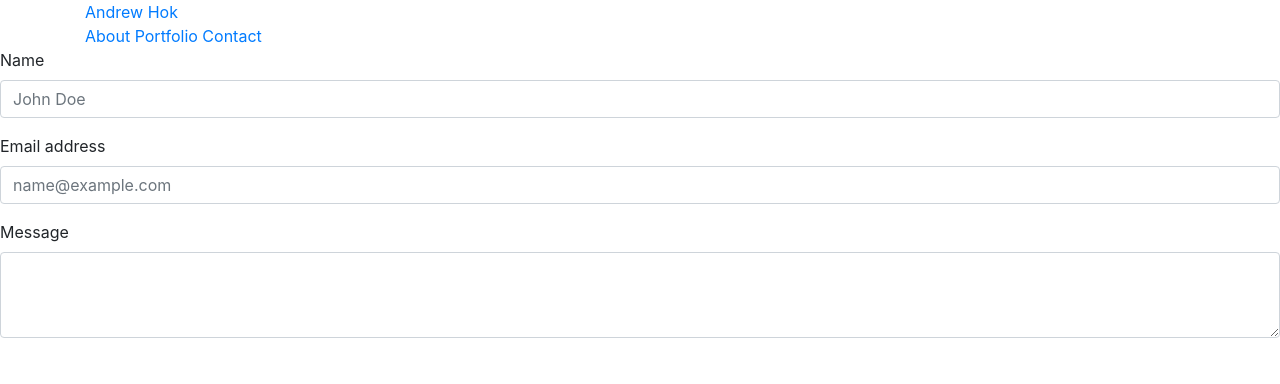
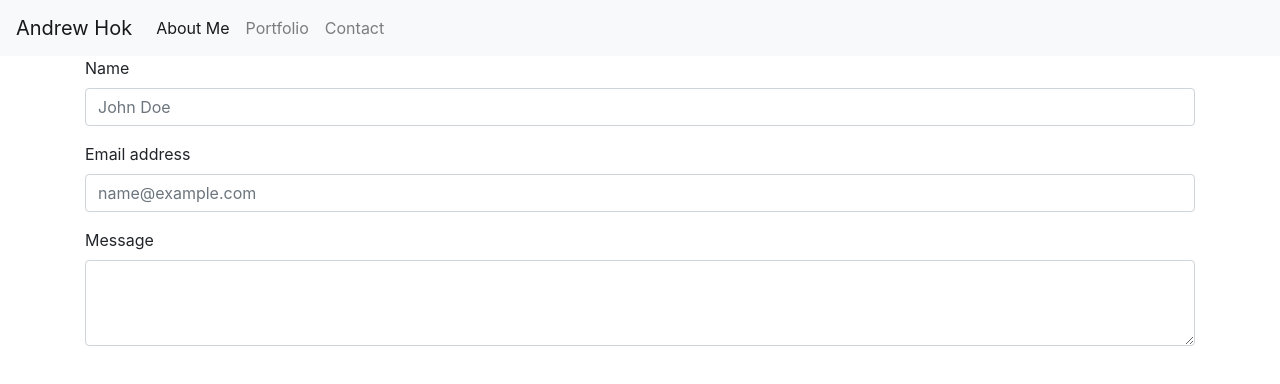
Before and after one commit to ahok89/Bootstrap-Portfolio, a plain HTML site: page contact.html in a window 1280 px wide. Drawn offline with nearby package versions, Linux system fonts and the light colour scheme.

Commit message:
added navbar to contact. html

```diff
--- a/contact.html
+++ b/contact.html
@@ -9,16 +9,27 @@
 
 </head>
 <body>
-        <header id="masthead">
-                <div class="container">
-                  <a href="index.html" id="logo">Andrew Hok</a>
-                  <nav>
-                    <a href="index.html">About</a>
-                    <a href="portfolio.html">Portfolio</a>
-                    <a href="contact.html">Contact</a>
-                  </nav>
+        <nav class="navbar navbar-expand-lg navbar-light bg-light">
+                <a class="navbar-brand" href="#">Andrew Hok</a>
+                <button class="navbar-toggler" type="button" data-toggle="collapse" data-target="#navbarNav" aria-controls="navbarNav" aria-expanded="false" aria-label="Toggle navigation">
+                  <span class="navbar-toggler-icon"></span>
+                </button>
+                <div class="collapse navbar-collapse" id="navbarNav">
+                  <ul class="navbar-nav">
+                    <li class="nav-item active">
+                      <a class="nav-link" href="#">About Me <span class="sr-only">(current)</span></a>
+                    </li>
+                    <li class="nav-item">
+                      <a class="nav-link" href="#">Portfolio</a>
+                    </li>
+                    <li class="nav-item">
+                      <a class="nav-link" href="#">Contact</a>
+                    </li>
+                  </ul>
                 </div>
-              </header>
+              </nav>
+              <div id="main-container" class="container">
+                <section class="main-section">
 
               <form>
                     <div class="form-group">
```
